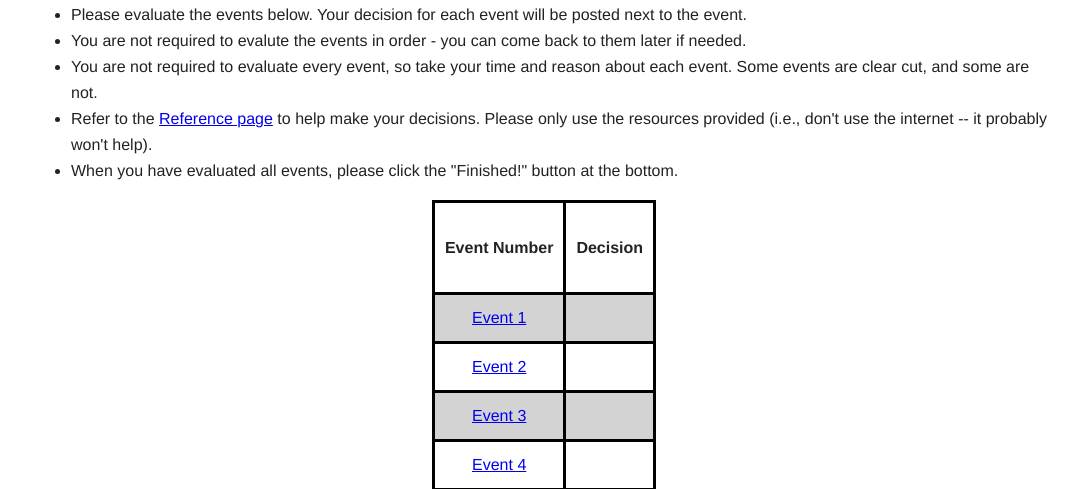
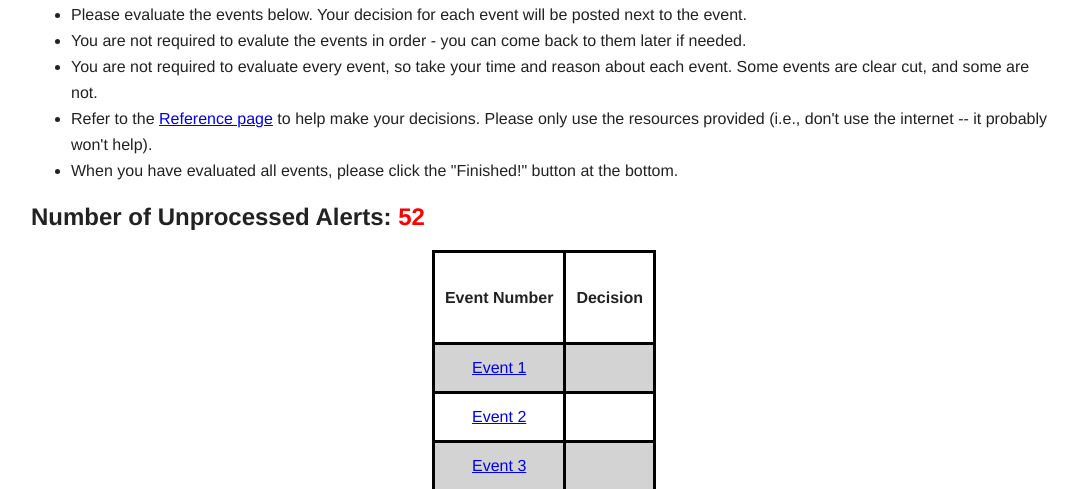
Before and after one commit to uncw-hfcs/ids-simulator, a Flask app: page /experiment in a window 1280 px wide. Shown: the part 213-702 px from the top of the page, without its empty margins (96-1174 px from the left). Run offline with Flask 2, Linux system fonts and the light colour scheme; a user stored in the database is signed in; data comes from the database, SQL or seed files in the repository; both versions use the stored data as it was after the commit.

Commit message:
Updated visual counter

```diff
--- a/crywolf/crywolf.py
+++ b/crywolf/crywolf.py
@@ -90,6 +90,12 @@ def prequestionnaire():
 @login_required
 def training():
     ids = [1,2,3,4,5]
+    if request.method == "GET":
+        num_processed_alerts = 0
+        for id in ids:
+            if models.TrainingEventDecision.query.filter_by(user = current_user.username, event_id = id).\
+                            order_by(models.TrainingEventDecision.time_event_decision.desc()).first() != None:
+                num_processed_alerts += 1
     eventsList = []   #This will store an eventID and eventDecision tuple
     for id in ids:
         eventsList.append((models.TrainingEvent.query.get(id),
@@ -104,7 +110,7 @@ def training():
         db.session.commit()
         return redirect(url_for('experiment'))
 
-    return render_template('training.html', eventsList=eventsList)
+    return render_template('training.html', eventsList=eventsList, num_unprocessed_alerts = (len(eventsList) - num_processed_alerts))
 #---------------------------------------------------------------------
 #---------------------------Training Event Pages----------------------
 @app.route('/trainingEventPage/<eventId>', methods = ["GET", "POST"])
@@ -201,7 +207,12 @@ def experiment():
     ids.insert(25, 73) #This is the most obvious "Escalate" event. Everyone sees this.
     ids.insert(6,74) #This is the "Please just select 'Escalate' event"
     ids.insert(43,75) #This is the "Please just select 'Don't escalate' event"
-
+    if request.method == "GET":
+        num_processed_alerts = 0
+        for id in ids:
+            if models.EventDecision.query.filter_by(user = current_user.username, event_id = id).\
+                            order_by(models.EventDecision.time_event_decision.desc()).first() != None:
+                num_processed_alerts += 1
 
     eventsList = []   #This will store an eventID and eventDecision tuple
     for id in ids:
@@ -209,7 +220,7 @@ def experiment():
                           models.EventDecision.query.filter_by(user = current_user.username, event_id = id).
                             order_by(models.EventDecision.time_event_decision.desc()).first())
                          )
-    return render_template('experiment.html', eventsList=eventsList)
+    return render_template('experiment.html', eventsList=eventsList, num_unprocessed_alerts = (len(eventsList) - num_processed_alerts) )
 #---------------------------------------------------------------------
 #---------------------------Experiment Event Page---------------------
 @app.route('/eventPage/<eventId>', methods = ["GET", "POST"])
--- a/crywolf/templates/experiment.html
+++ b/crywolf/templates/experiment.html
@@ -38,14 +38,13 @@ Experiment Events
             <li>When you have evaluated all events, please click the "Finished!" button at the bottom.</li>
 
         </ul>
-        {% set count = namespace(a=0) %}
-        <!-- {% for event, decision in eventList %}
-            {% if decision == None %}
-                {% set count.a = count.a + 1 %}
+        <h2><span>Number of Unprocessed Alerts: </span>
+            {% if num_unprocessed_alerts > 0 %}
+                <span style="color:red">{{ num_unprocessed_alerts }}</span>
+            {% else %}
+                <span style="color:#40f65b">{{ num_unprocessed_alerts }}</span>
             {% endif %}
-        {% endfor %}
-
-        <h2>Unprocessed Alerts: {{ count.a }}</h2> -->
+        </h2>
         <table align="center">
            <tr>
                <td><h4>Event Number</h4></td><td><h4>Decision</h4></td>
@@ -56,11 +55,8 @@ Experiment Events
                     <td><a href="{{ url_for('eventPage', eventId = event.id) }}"> Event {{ loop.index }}</a></td>
                     <td>{% if decision != None %}
                             {{ decision }}
-                        {% else %}
-                            {% set count.a = count.a + 1 %}
                         {% endif %}
                     </td>
-
                 </tr>
             {% endfor %}
 
@@ -75,11 +71,11 @@ Experiment Events
         </ul>
 
 
-        <h2><span>Unprocessed Alerts: </span>
-            {% if count.a != 0 %}
-                <span style="color:red">{{ count.a }}</span>
+        <h2><span>Number of Unprocessed Alerts: </span>
+            {% if num_unprocessed_alerts > 0 %}
+                <span style="color:red">{{ num_unprocessed_alerts }}</span>
             {% else %}
-                <span style="color:#40f65b">{{ count.a }}</span>
+                <span style="color:#40f65b">{{ num_unprocessed_alerts }}</span>
             {% endif %}
         </h2>
 
```
Also changed, not shown: crywolf/templates/training.html (+4 -7 lines), crywolf/crywolf.db.
